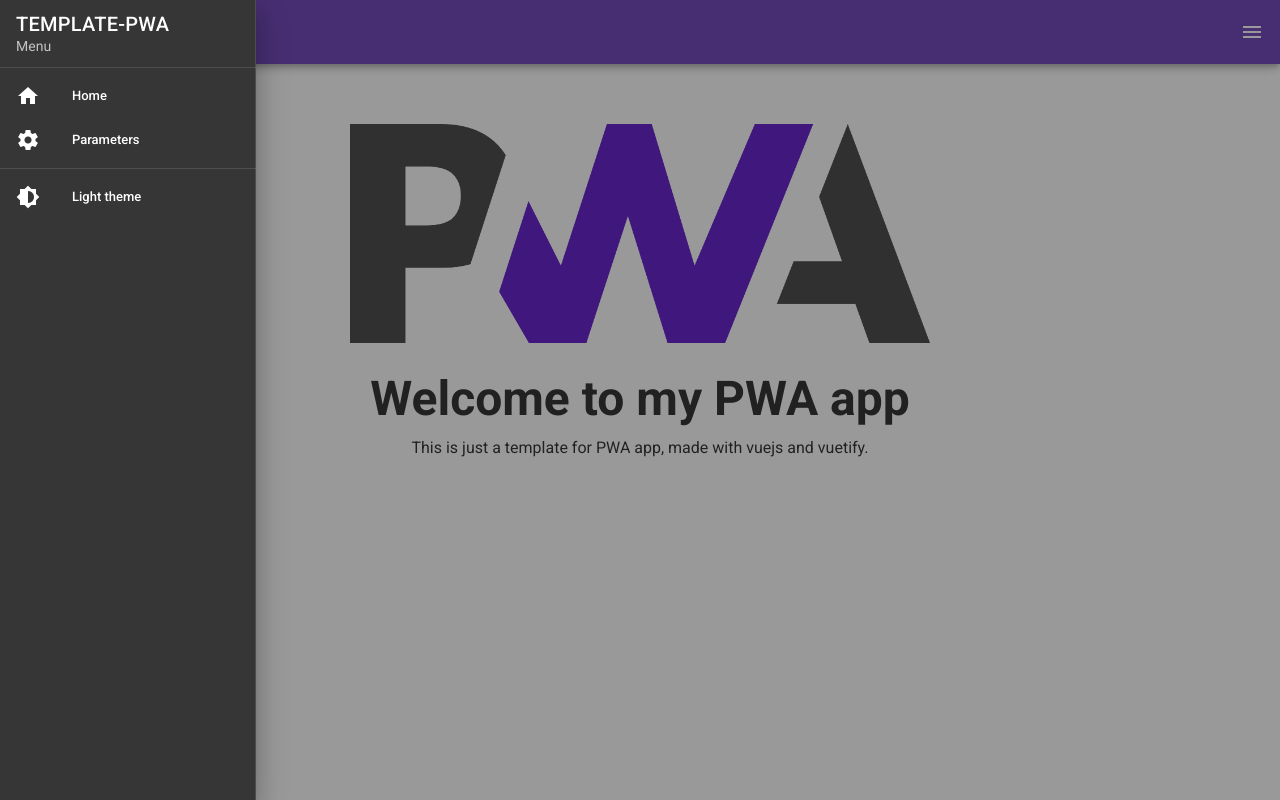
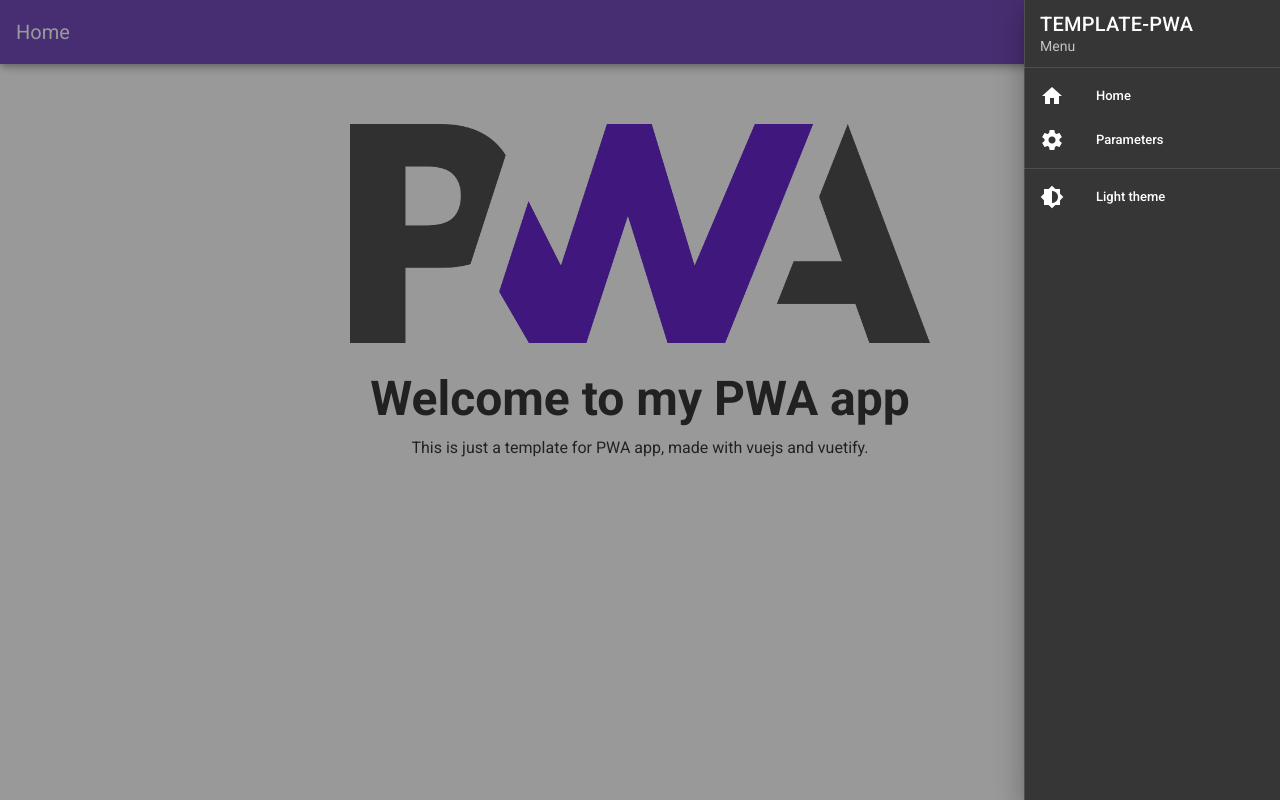
Before and after one commit to RobinJahan/vuejs-pwa-template, a Vue app: page / in a window 1280 px wide. Both pictures are taken after a click on the button 1252 px from the left and 32 px from the top of the page. Built offline with nearby package versions, Linux system fonts and the light colour scheme.

Commit message:
AppHeader component

```diff
--- a/src/App.vue
+++ b/src/App.vue
@@ -1,63 +1,8 @@
 <template>
     <v-app>
-    <v-app-bar app dark color="deep-purple" width="100vw" elevation="5">
-      <v-toolbar-title>{{$route.name}}</v-toolbar-title>
-      <v-spacer></v-spacer>
-      <v-app-bar-nav-icon @click.stop="drawer = !drawer"></v-app-bar-nav-icon>
-    </v-app-bar>
-    <v-navigation-drawer
-        v-model="drawer"
-          absolute
-          left
-          temporary
-          dark>
-          <v-list-item>
-              <v-list-item-content>
-                  <v-list-item-title class="text-h6">TEMPLATE-PWA</v-list-item-title>
-                  <v-list-item-subtitle>Menu</v-list-item-subtitle>
-              </v-list-item-content>
-          </v-list-item>
-
-          <v-divider></v-divider>
-
-          <v-list dense nav>
-
-            <v-list-item @click="goHome">
-
-              <v-list-item-icon>
-                <v-icon>mdi-home</v-icon>
-              </v-list-item-icon>
-              <v-list-item-content>
-                <v-list-item-title>Home</v-list-item-title>
-              </v-list-item-content>
-            </v-list-item>
-
-            <v-list-item @click="goParameters">
-              <v-list-item-icon>
-                <v-icon>mdi-cog</v-icon>
-              </v-list-item-icon>
-              <v-list-item-content>
-                <v-list-item-title>Parameters</v-list-item-title>
-              </v-list-item-content>
-            </v-list-item>
-
-          </v-list>
-
-          <v-divider></v-divider>
-
-          <v-list dense nav>
-            <v-list-item @click="toggleTheme">
-              <v-list-item-icon>
-                <v-icon>{{!darkTheme ? "mdi-brightness-6" : "mdi-brightness-4"}}</v-icon>
-              </v-list-item-icon>
-
-              <v-list-item-content>
-                  <v-list-item-title>{{!darkTheme ? "Light theme" : "Dark theme"}}</v-list-item-title>
-              </v-list-item-content>
-            </v-list-item>
-          </v-list>
-
-        </v-navigation-drawer>
+        <AppHeader
+        :dark=darkTheme
+        @changeTheme="changeTheme"/>
         <v-sheet :dark=darkTheme min-height="100vh">
 
         <v-main>
@@ -69,13 +14,14 @@
 </template>
 
 <script>
+    import AppHeader from "@/components/AppHeader";
 
 export default {
-  name: 'App',
-
+    components: {
+        AppHeader
+    },
     data(){
         return {
-      drawer: false,
             darkTheme: false
         }
     },
@@ -90,14 +36,8 @@ export default {
         }
     },
     methods: {
-    toggleTheme(){
+        changeTheme(){
             this.darkTheme = !this.darkTheme;
-    },
-    goHome(){
-      this.$router.push("/").catch(()=>{});
-    },
-    goParameters(){
-      this.$router.push("Parameters").catch(()=>{});
         }
     }
 };
--- /dev/null
+++ b/src/components/AppHeader.vue
@@ -0,0 +1,90 @@
+<template>
+    <div>
+        <v-app-bar app dark color="deep-purple" width="100vw" elevation="5">
+            <v-toolbar-title>{{$route.name}}</v-toolbar-title>
+            <v-spacer></v-spacer>
+            <v-app-bar-nav-icon @click.stop="drawer = !drawer"></v-app-bar-nav-icon>
+        </v-app-bar>
+        <v-navigation-drawer
+            v-model="drawer"
+            fixed
+            right
+            temporary
+            dark>
+            <v-list-item>
+                <v-list-item-content>
+                    <v-list-item-title class="text-h6">TEMPLATE-PWA</v-list-item-title>
+                    <v-list-item-subtitle>Menu</v-list-item-subtitle>
+                </v-list-item-content>
+            </v-list-item>
+
+            <v-divider></v-divider>
+
+            <v-list dense nav>
+
+                <v-list-item @click="goHome">
+
+                    <v-list-item-icon>
+                        <v-icon>mdi-home</v-icon>
+                    </v-list-item-icon>
+                    <v-list-item-content>
+                        <v-list-item-title>Home</v-list-item-title>
+                    </v-list-item-content>
+                </v-list-item>
+
+                <v-list-item @click="goParameters">
+                    <v-list-item-icon>
+                        <v-icon>mdi-cog</v-icon>
+                    </v-list-item-icon>
+                    <v-list-item-content>
+                        <v-list-item-title>Parameters</v-list-item-title>
+                    </v-list-item-content>
+                </v-list-item>
+
+            </v-list>
+
+            <v-divider></v-divider>
+
+            <v-list dense nav>
+                <v-list-item @click="toggleTheme">
+                    <v-list-item-icon>
+                        <v-icon>{{!dark ? "mdi-brightness-6" : "mdi-brightness-4"}}</v-icon>
+                    </v-list-item-icon>
+
+                    <v-list-item-content>
+                        <v-list-item-title>{{!dark ? "Light theme" : "Dark theme"}}</v-list-item-title>
+                    </v-list-item-content>
+                </v-list-item>
+            </v-list>
+
+        </v-navigation-drawer>
+    </div>
+</template>
+
+<script>
+
+export default {
+    props: {
+        dark: {
+            type: Boolean,
+            require : true
+        }
+    },
+    data() {
+        return{
+            drawer: false,
+        }
+    },
+    methods: {
+        toggleTheme(){
+            this.$emit('changeTheme', !this.dark)
+        },
+        goHome(){
+            this.$router.push("/").catch(()=>{});
+        },
+        goParameters(){
+            this.$router.push("Parameters").catch(()=>{});
+        }
+    }
+}
+</script>
```
Lines whose indentation alone changed are shown as unchanged.
